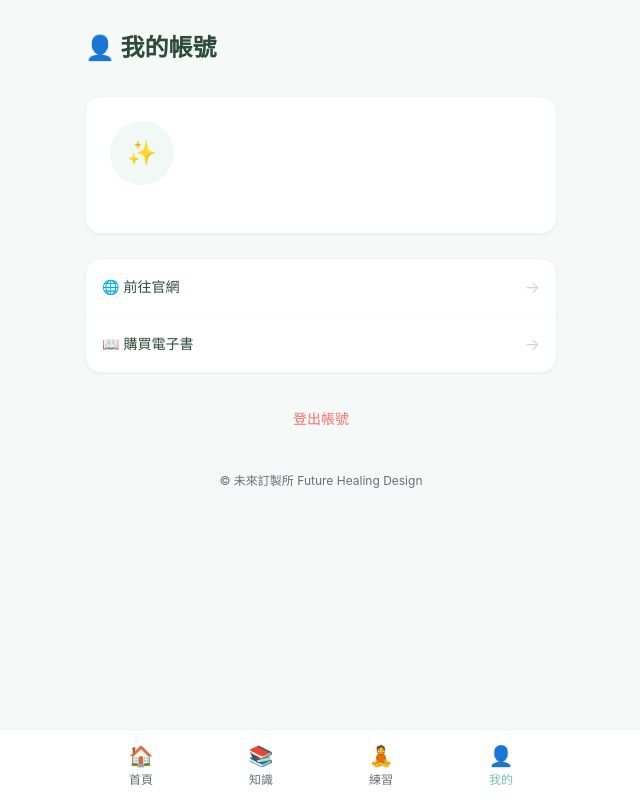
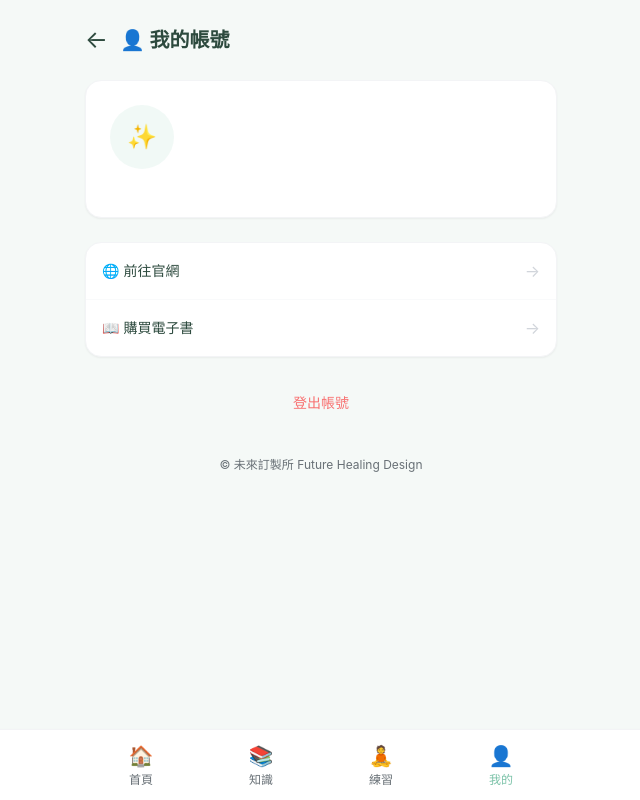
Before and after one commit to ccliu20051118-jpg/manifestation-app, a Next.js app: page /dashboard/profile in a window 1280 px wide. Shown: the whole page, without its empty margins (319-959 px from the left). Built offline with nearby package versions, Linux system fonts and the light colour scheme; no server answers.

Commit message:
Update page.tsx

```diff
--- a/app/dashboard/profile/page.tsx
+++ b/app/dashboard/profile/page.tsx
@@ -2,27 +2,26 @@
 import { useEffect, useState } from "react";
 import { createClient } from "@/lib/supabase-browser";
 import { useRouter } from "next/navigation";
-
 export default function ProfilePage() {
   const [email, setEmail] = useState("");
   const router = useRouter();
-
   useEffect(() => {
     const supabase = createClient();
     supabase.auth.getUser().then(({ data }) => {
       if (data.user?.email) setEmail(data.user.email);
     });
   }, []);
-
   async function handleLogout() {
     const supabase = createClient();
     await supabase.auth.signOut();
     router.push("/login");
   }
-
   return (
-    <div className="max-w-lg mx-auto px-5 pt-8">
-      <h1 className="text-2xl font-bold text-text-main mb-8">👤 我的帳號</h1>
+    <div className="max-w-lg mx-auto px-5 pt-6 pb-8">
+      <div className="flex items-center mb-6">
+        <button onClick={() => router.push("/dashboard")} className="text-2xl mr-3" aria-label="返回">←</button>
+        <h1 className="text-xl font-bold text-text-main">👤 我的帳號</h1>
+      </div>
       <div className="bg-white rounded-2xl border border-gray-100 shadow-sm p-6 mb-6">
         <div className="flex items-center gap-4 mb-6">
           <div className="w-16 h-16 bg-primary/10 rounded-full flex items-center justify-center"><span className="text-2xl">✨</span></div>
```
